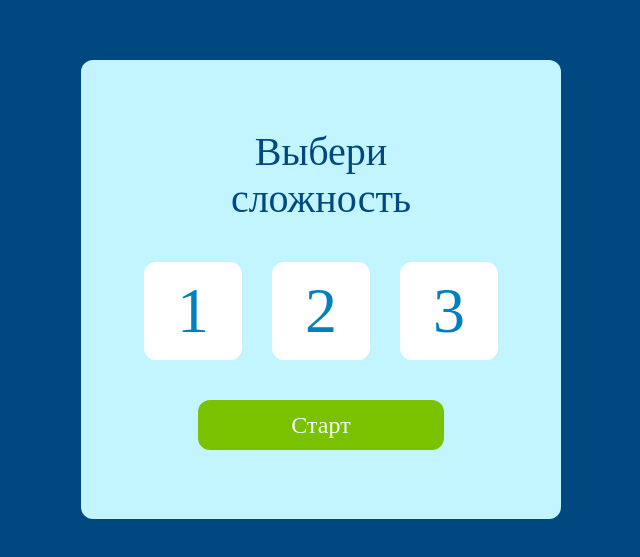
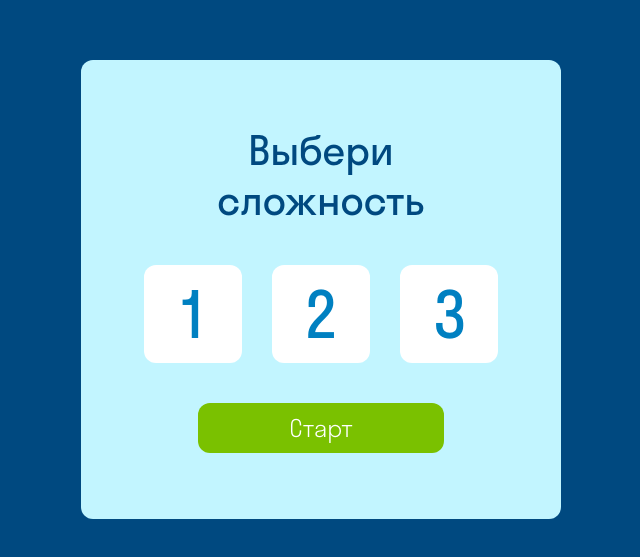
Before and after one commit to JulieMille/CardGame, a plain HTML site: page index.html in a window 1280 px wide. Shown: the part 111-668 px from the top of the page, without its empty margins (319-959 px from the left). Drawn offline with Linux system fonts and the light colour scheme; the site is published under a folder, as on GitHub Pages, so addresses that start at the root find nothing.

Commit message:
fonts fixed

```diff
--- a/style.css
+++ b/style.css
@@ -1,10 +1,10 @@
 @font-face {
     font-family: "StratosSkyeng";
-    src: url("/fonts/Desktop\ fonts/stratosskyeng-regular.otf") format("opentype");
+    src: url("./fonts/Desktop\ fonts/stratosskyeng-regular.otf") format("opentype");
 }
 @font-face {
     font-family: "StratosSkyengLight";
-    src: url("/fonts/Desktop\ fonts/stratosskyeng-light.otf") format("opentype");
+    src: url("./fonts/Desktop\ fonts/stratosskyeng-light.otf") format("opentype");
 }
 
 * {
```
